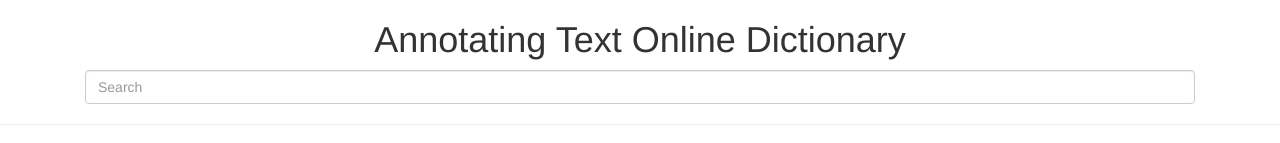
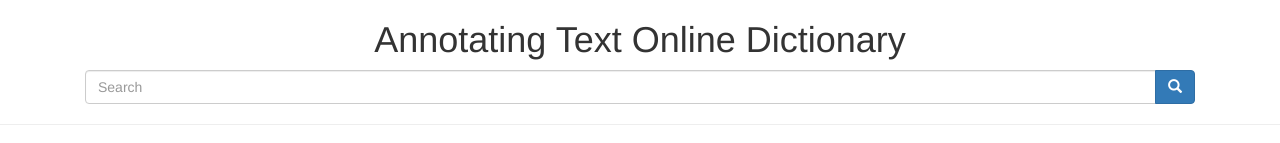
Before and after one commit to sochan/CSIROAnnotatingText, a website: page public/index.html in a window 1280 px wide. Shown: the top 143 px of the page. Drawn offline with nearby package versions, Linux system fonts and the light colour scheme; no server answers.

Commit message:
Update index.html

```diff
--- a/public/index.html
+++ b/public/index.html
@@ -26,7 +26,14 @@
 	<!-- Search form -->
 	<div class="container">
 	<div class="col col-md-12">
+	<div class="input-group">
 		<input class="form-control" id="searchID"  align="center" type="text" placeholder="Search" aria-label="Search">
+		<div class="input-group-btn">
+          <button class="btn btn-primary" type="submit">
+            <span class="glyphicon glyphicon-search"></span>
+          </button>
+        </div>
+	</div>
 	</div>
 	</div>
 
```
